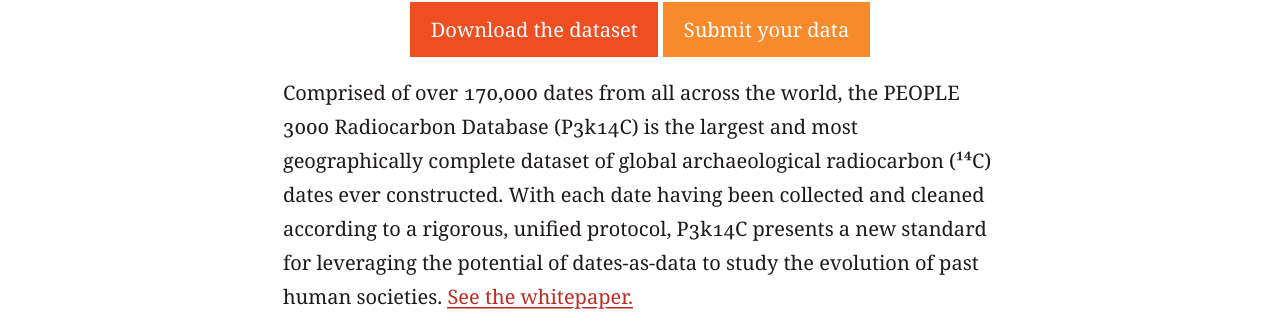
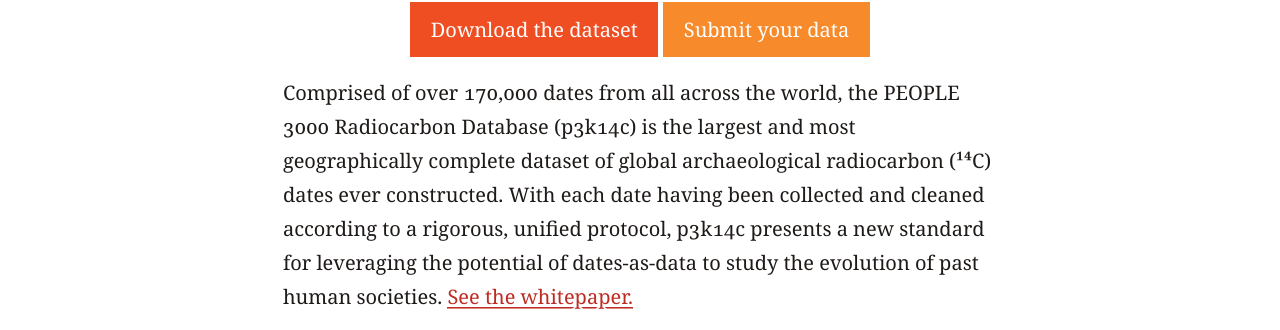
Before and after one commit to people3k/people3k.github.io, a Jekyll site: the page built from index.md, in a window 1280 px wide and 900 px high, scrolled down 259 px. Shown: the part 181-511 px from the top of the window. Built offline with Jekyll 4.4.1, drawn with Linux system fonts in a browser that asks for light colours; some of the changed text lies outside the part shown.

Commit message:
Decapitalize!

```diff
--- a/index.md
+++ b/index.md
@@ -1,28 +1,28 @@
 ---
 title:
 feature_text: |
-  ## The PEOPLE 3000 Radiocarbon Database (P3k14C)
+  ## The PEOPLE 3000 Radiocarbon Database (p3k14c)
   The most complete global database of archaeological ¹⁴C dates
 feature_image: "/assets/banner.jpg"
 excerpt: "Comprised of over 170,000 dates from all across the world, the PEOPLE 3000
-Radiocarbon Database (P3k14C) is the largest and most geographically complete
+Radiocarbon Database (p3k14c) is the largest and most geographically complete
 dataset of global archaeological radiocarbon dates ever constructed."
 ---
 <div style="text-align:center;">
 {% include button.html text="Download the dataset" link="/download/" color="#EF4E22" %} {% include button.html text="Submit your data" link="/submit/" color="#F78A2B" %} </div>
 
 Comprised of over 170,000 dates from all across the world, the PEOPLE 3000
-Radiocarbon Database (P3k14C) is the largest and most geographically complete
+Radiocarbon Database (p3k14c) is the largest and most geographically complete
 dataset of global archaeological radiocarbon (¹⁴C) dates ever constructed.
 With each date having been collected and cleaned according to a rigorous,
-unified protocol, P3k14C presents a new standard for leveraging the potential
+unified protocol, p3k14c presents a new standard for leveraging the potential
 of dates-as-data to study the evolution of past human societies. [See the
 whitepaper.](https://www.nature.com/articles/s41597-022-01118-7)
 
 ![Global map showing locations of all radiocarbon records](/assets/map.png)
 
 ## Submit your data
-Have some radiocarbon dates that aren't in P3k14C? We want to add them! [Submit
+Have some radiocarbon dates that aren't in p3k14c? We want to add them! [Submit
 your data](/submit/) now to increase the dissemination of your work, fill in the gaps,
 and contribute to the future of how we understand ourselves and our ancestors.
 
```
Also changed, not shown: _posts/2022-05-16-planned-updates.md (+2 -2 lines), _posts/2022-06-09-test-post.md (deleted, +0 -20 lines), contributors.md (+2 -2 lines), download.md (+1 -1 lines), submit.md (+1 -1 lines).
